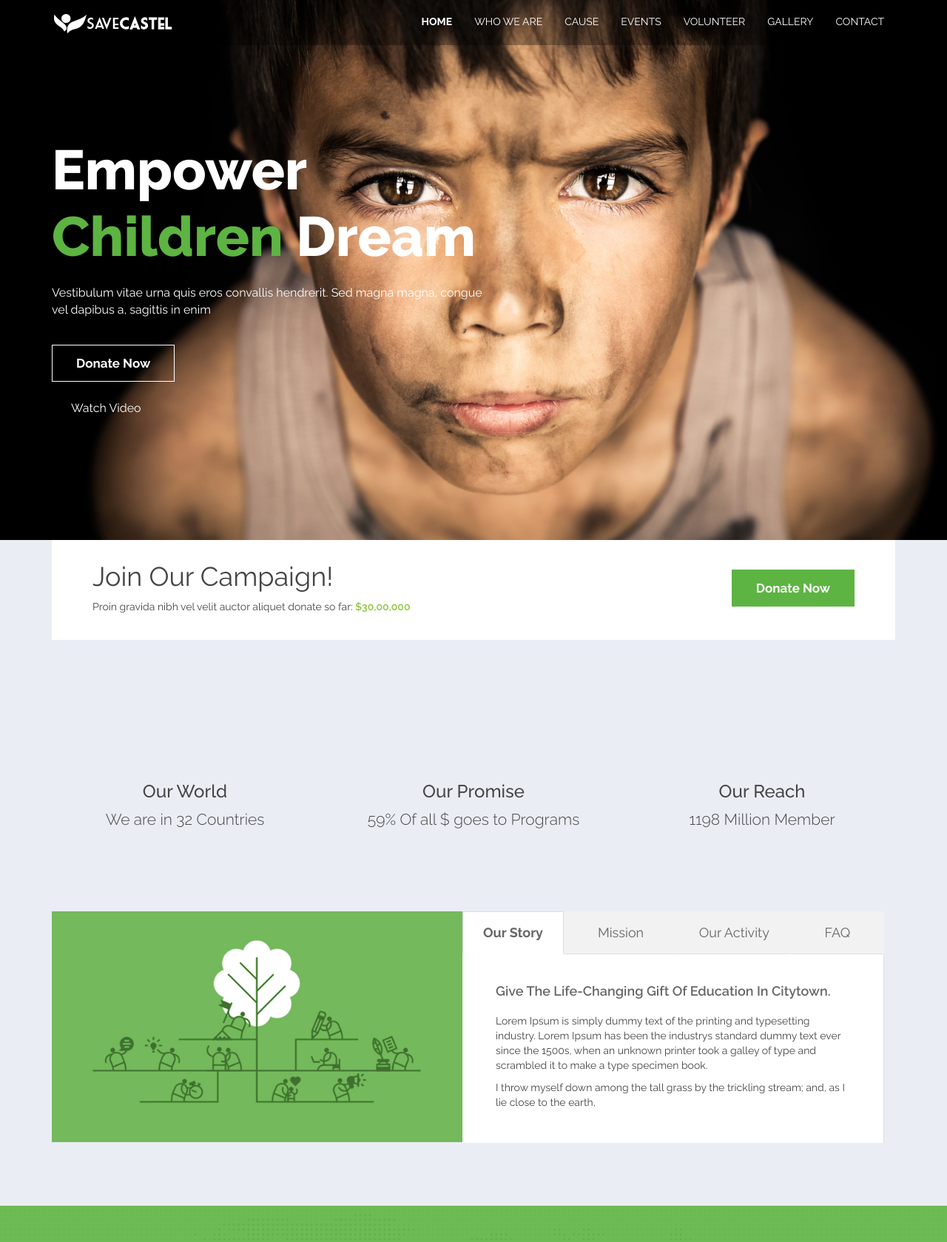
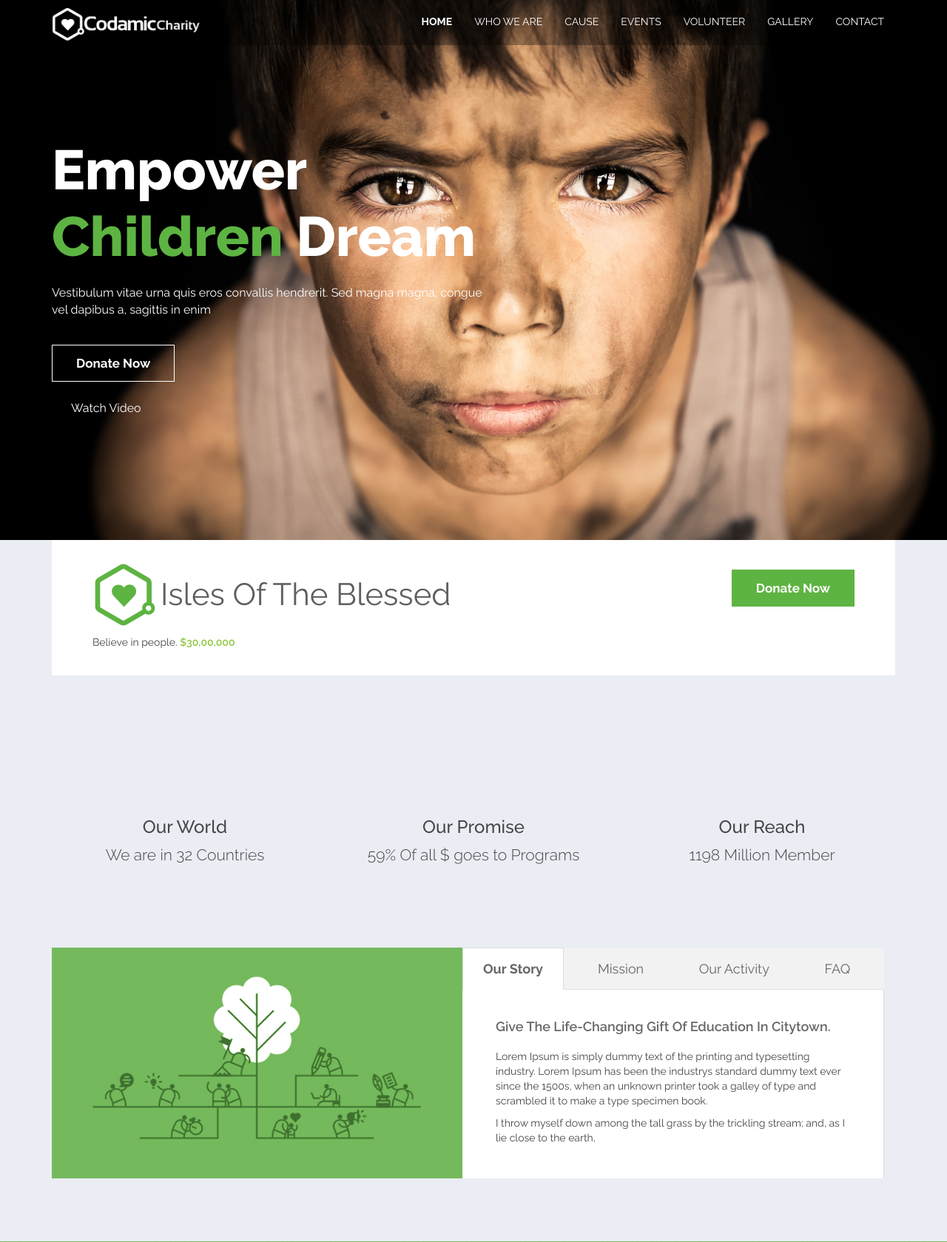
Before and after one commit to Codamic/Charity, a Rails app: template app/views/welcome/index.html.erb in a window 1280 px wide. Shown: the top 1679 px of the page at 74% size. Run offline with Rails 7, Linux system fonts and the light colour scheme; the template is opened without the code that fills it, so the values that code supplies are empty; style sheets or scripts are compiled from the project's sources; some libraries are stand-ins or nearby versions; some web fonts are replaced.

Commit message:
official logo designed and added

```diff
--- a/app/assets/stylesheets/charity/main.css
+++ b/app/assets/stylesheets/charity/main.css.erb
@@ -1259,3 +1259,18 @@ h1, h2, h3, h4, h5, h6 {
 
 
 /*======================END============================*/
+
+
+.logo {
+  width: 200px;
+}
+
+.title-logo {
+  text-indent: 92px;
+  color: #5f5f5f;
+  display: block;
+  background: url(<%= image_path 'codamic-charity.svg' %>) 0 0 no-repeat transparent;
+  height: 88px;
+  font-size: 3em;
+  padding-top: 0.5em;
+}
--- a/app/views/layouts/application.html.erb
+++ b/app/views/layouts/application.html.erb
@@ -37,7 +37,7 @@
               <span class="icon-bar"></span>
             </button>
             <a class="navbar-brand" href="index.html">
-              <img class="img-responsive" src="images/logo.png" alt="logo">
+              <img class="logo img-responsive" src="<%= image_path 'codamic-charity-white.png' %>" alt="logo">
             </a>
           </div>
           <nav id="main-menu" class="collapse navbar-collapse navbar-right">
--- a/app/views/welcome/index.html.erb
+++ b/app/views/welcome/index.html.erb
@@ -20,8 +20,8 @@
     <div class="call-to-action">
       <div class="row">
 	<div class="col-sm-9">
-	  <h1>Join our Campaign!</h1>
-	  <p>Proin gravida nibh vel velit auctor aliquet donate so far: <span>$30,00,000</span></p>
+	  <h1 class="campaign-logo title-logo">Isles of the blessed</h1>
+	  <p>Believe in people. <span>$30,00,000</span></p>
 	</div>
 	<div class="col-sm-3">
 	  <a href="#" class="pull-right btn btn-primary">Donate Now</a>
```
Also changed, not shown: app/assets/images/codamic-charity-white.png (added), app/assets/images/codamic-charity-white.svg (added), app/assets/images/codamic-charity.png (added), app/assets/images/codamic-charity.svg.
